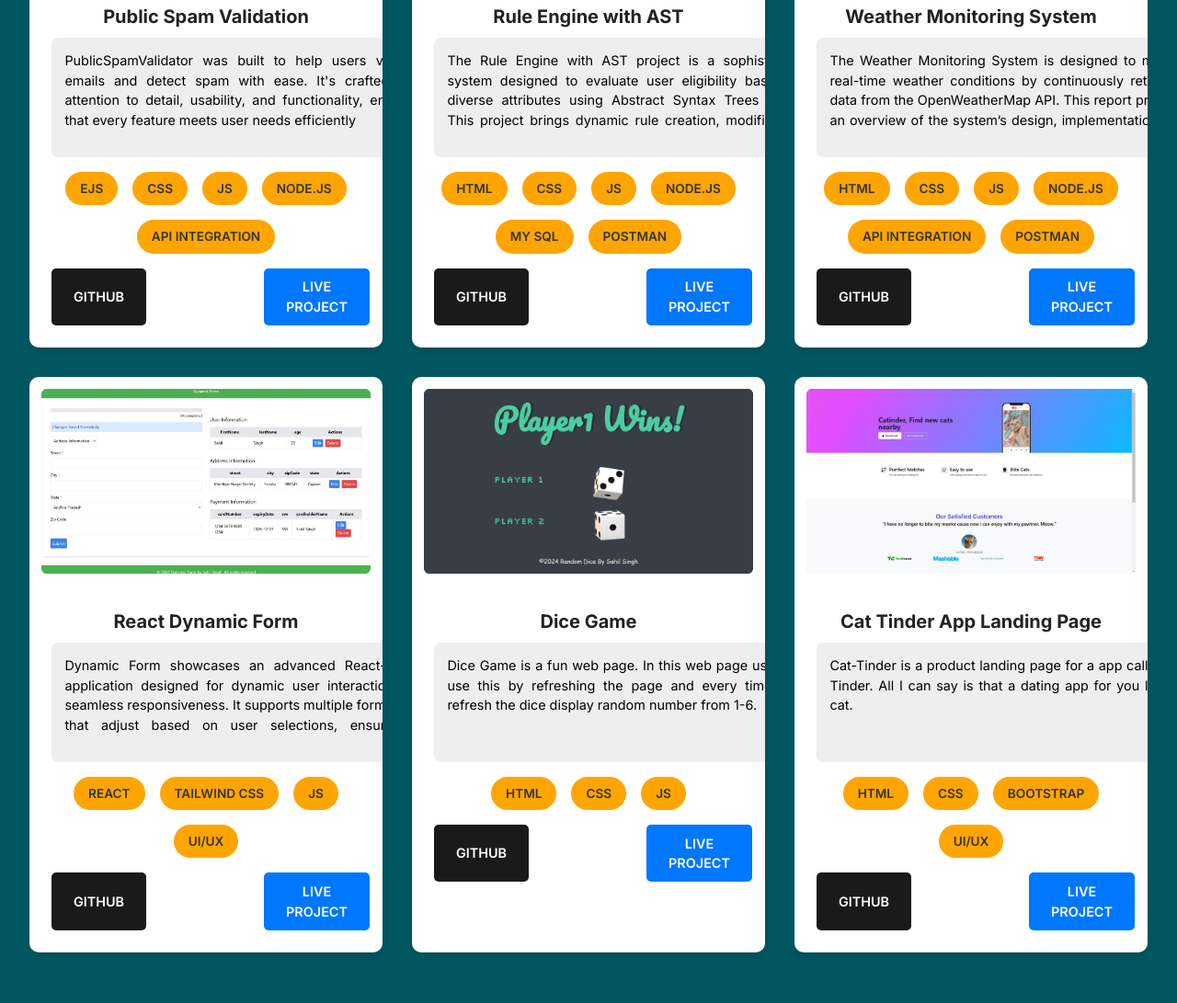
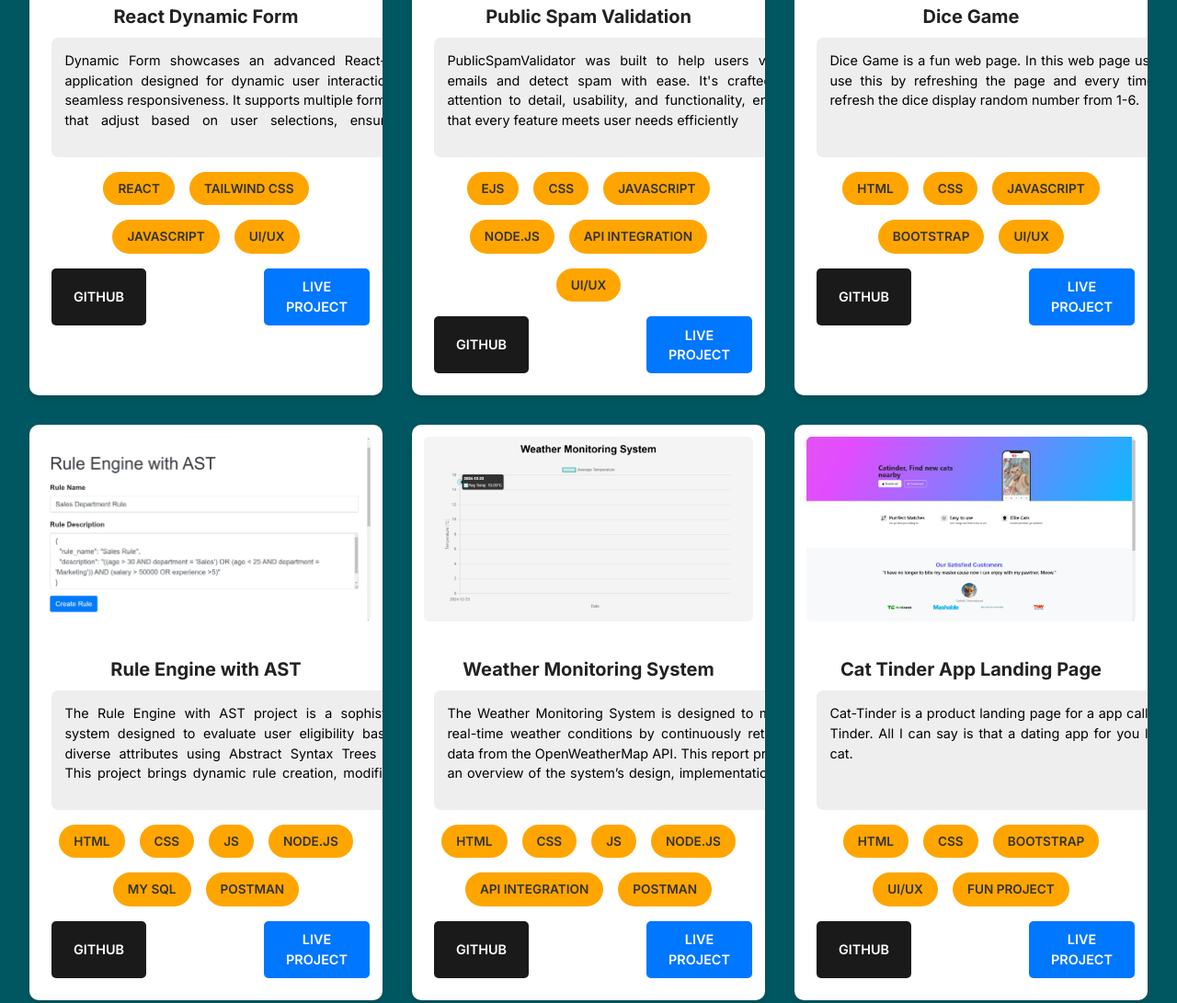
Before and after one commit to ss160803/Sahil-Portfolio-Website, a plain HTML site: page public/index.html in a window 1280 px wide. Shown: the part 2846-3937 px from the top of the page at 92% size. Drawn offline with nearby package versions, Linux system fonts and the light colour scheme.

Commit message:
feat:update some links and add live project redirect responses

```diff
--- a/public/index.html
+++ b/public/index.html
@@ -51,7 +51,7 @@
             <!-- <a target="_blank" href="https://icons8.com/icon/13930/linkedin">LinkedIn</a> icon by <a target="_blank" href="https://icons8.com">Icons8</a> -->
             <li><a href="https://github.com/ss160803"><img src="svg/github-mark-white.svg" alt="github-icon"></a>
             </li>
-            <li><a href="https://www.instagram.com/singhsahil_16083/"><img src="svg/icons8-instagram.svg"
+            <li><a href="https://www.instagram.com/sahil.s002/profilecard/?igsh=MXBtZGg3OXhnNzgxbA%3D%3D"><img src="svg/icons8-instagram.svg"
                   alt="instagram-icon"></a></li>
             <!-- <a target="_blank" href="https://icons8.com/icon/Xy10Jcu1L2Su/instagram">Instagram</a> icon by <a target="_blank" href="https://icons8.com">Icons8</a> -->
             <li><a href="mailto:sahilsingh00160803@gmail.com"><img src="svg/icons8-mail-48.png" alt="mail-icon"></a>
@@ -172,7 +172,7 @@
     <hr>
 
 
-    <section class="projects">
+    <section class="projects" id="projects">
       <div class="project-container">
         <div class="project-header">
           <span id="project-heading">Projects</span>
@@ -182,7 +182,36 @@
 
           <div class="project-card" id="card-1">
             <div class="project-img-container" id="img-1">
-              <img src="Projects-Img/Public Spam Validation.jpg" alt="Project-1" class="project-image">
+              <img src="Projects-Img/Dynamic Form.jpg" alt="Project-1" class="project-image">
+            </div>
+            <div class="project-content">
+              <span id="project-title">React Dynamic Form</span>
+              <span id="project-description-container">
+                <p id="project-desc">
+                  Dynamic Form showcases an advanced React-based application designed for dynamic user interaction and
+                  seamless responsiveness. It supports multiple form types that adjust based on user selections,
+                  ensuring a customizable experience. Key features include robust form validation with custom logic,
+                  real-time progress indicators, and imm
+                </p>
+              </span>
+              <div class="project-stack-container">
+                <ul class="stack-container">
+                  <li>React</li>
+                  <li>Tailwind Css</li>
+                  <li>JavaScript</li>
+                  <li>UI/UX</li>
+                </ul>
+              </div>
+              <div class="stack-button-container">
+                <button class="stack-btn" id="sbtn-1" onclick="window.location.href='https://github.com/ss160803/dynamic-form.git';">GitHub</button>
+                <button class="stack-btn" id="sbtn-2" onclick="window.location.href='https://dynamic-form-sandy.vercel.app';">Live Project</button>
+              </div>
+            </div>
+          </div>
+
+          <div class="project-card" id="card-2">
+            <div class="project-img-container" id="img-2">
+              <img src="Projects-Img/Public Spam Validation.jpg" alt="Project-2" class="project-image">
             </div>
             <div class="project-content">
               <span id="project-title">Public Spam Validation</span>
@@ -195,21 +224,50 @@
                 <ul class="stack-container">
                   <li>EJS</li>
                   <li>CSS</li>
-                  <li>JS</li>
+                  <li>JavaScript</li>
                   <li>Node.js</li>
                   <li>API Integration</li>
+                  <li>UI/UX</li>
                 </ul>
               </div>
               <div class="stack-button-container">
                 <button class="stack-btn" id="sbtn-1" onclick="window.location.href='https://github.com/ss160803/Public-Spam-Validator.git';">GitHub</button>
-                <button class="stack-btn" id="sbtn-2" onclick="window.location.href='';">Live Project</button>
+                <button class="stack-btn" id="sbtn-2" onclick="window.location.href='live-project.html';">Live Project</button>
               </div>
             </div>
           </div>
 
-          <div class="project-card" id="card-2">
-            <div class="project-img-container" id="img-2">
-              <img src="Projects-Img/Rule-engine.jpg" alt="Project-2" class="project-image">
+          <div class="project-card" id="card-3">
+            <div class="project-img-container" id="img-3">
+              <img src="Projects-Img/Dice-Game.jpg" alt="Project-3" class="project-image">
+            </div>
+            <div class="project-content">
+              <span id="project-title">Dice Game</span>
+              <span id="project-description-container">
+                <p id="project-desc">
+                  Dice Game is a fun web page. In this web page user can use this by refreshing the page and every time
+                  they refresh the dice display random number from 1-6.
+                </p>
+              </span>
+              <div class="project-stack-container">
+                <ul class="stack-container">
+                  <li>HTML</li>
+                  <li>CSS</li>
+                  <li>JavaScript</li>
+                  <li>Bootstrap</li>
+                  <li>UI/UX</li>
+                </ul>
+              </div>
+              <div class="stack-button-container">
+                <button class="stack-btn" id="sbtn-1" onclick="window.location.href='https://github.com/ss160803/Dice-Game.git';">GitHub</button>
+                <button class="stack-btn" id="sbtn-2" onclick="window.location.href='https://dice-game-ochre-one.vercel.app/';">Live Project</button>
+              </div>
+            </div>
+          </div>
+
+          <div class="project-card" id="card-4">
+            <div class="project-img-container" id="img-4">
+              <img src="Projects-Img/Rule-engine.jpg" alt="Project-4" class="project-image">
             </div>
             <div class="project-content">
               <span id="project-title">Rule Engine with AST</span>
@@ -231,14 +289,16 @@
               </div>
               <div class="stack-button-container">
                 <button class="stack-btn" id="sbtn-1" onclick="window.location.href='https://github.com/ss160803/rule-engine.git';">GitHub</button>
-                <button class="stack-btn" id="sbtn-2" onclick="window.location.href='';">Live Project</button>
+                <button class="stack-btn" id="sbtn-2" onclick="window.location.href='live-project.html';">Live Project</button>
               </div>
             </div>
           </div>
 
-          <div class="project-card" id="card-3">
-            <div class="project-img-container" id="img-3">
-              <img src="Projects-Img/Weather Monitoring System.jpg" alt="Project-3" class="project-image">
+
+
+          <div class="project-card" id="card-5">
+            <div class="project-img-container" id="img-5">
+              <img src="Projects-Img/Weather Monitoring System.jpg" alt="Project-5" class="project-image">
             </div>
             <div class="project-content">
               <span id="project-title">Weather Monitoring System</span>
@@ -261,65 +321,14 @@
               </div>
               <div class="stack-button-container">
                 <button class="stack-btn" id="sbtn-1" onclick="window.location.href='https://github.com/ss160803/weather-monitoring.git';">GitHub</button>
-                <button class="stack-btn" id="sbtn-2" onclick="window.location.href='';">Live Project</button>
+                <button class="stack-btn" id="sbtn-2" onclick="window.location.href='live-project.html';">Live Project</button>
               </div>
             </div>
           </div>
 
-          <div class="project-card" id="card-4">
-            <div class="project-img-container" id="img-4">
-              <img src="Projects-Img/Dynamic Form.jpg" alt="Project-4" class="project-image">
-            </div>
-            <div class="project-content">
-              <span id="project-title">React Dynamic Form</span>
-              <span id="project-description-container">
-                <p id="project-desc">
-                  Dynamic Form showcases an advanced React-based application designed for dynamic user interaction and
-                  seamless responsiveness. It supports multiple form types that adjust based on user selections,
-                  ensuring a customizable experience. Key features include robust form validation with custom logic,
-                  real-time progress indicators, and imm
-                </p>
-              </span>
-              <div class="project-stack-container">
-                <ul class="stack-container">
-                  <li>React</li>
-                  <li>Tailwind Css</li>
-                  <li>JS</li>
-                  <li>UI/UX</li>
-                </ul>
-              </div>
-              <div class="stack-button-container">
-                <button class="stack-btn" id="sbtn-1" onclick="window.location.href='https://github.com/ss160803/dynamic-form.git';">GitHub</button>
-                <button class="stack-btn" id="sbtn-2" onclick="window.location.href='https://dynamic-form-sandy.vercel.app';">Live Project</button>
-              </div>
-            </div>
-          </div>
 
-          <div class="project-card" id="card-5">
-            <div class="project-img-container" id="img-5">
-              <img src="Projects-Img/Dice-Game.jpg" alt="Project-5" class="project-image">
-            </div>
-            <div class="project-content">
-              <span id="project-title">Dice Game</span>
-              <span id="project-description-container">
-                <p id="project-desc">
-                  Dice Game is a fun web page. In this web page user can use this by refreshing the page and every time
-                  they refresh the dice display random number from 1-6.
-                </p>
-              </span>
-              <div class="project-stack-container">
-                <ul class="stack-container">
-                  <li>HTML</li>
-                  <li>CSS</li>
-                  <li>JS</li>
-                </ul>
-              </div>
-              <div class="stack-button-container">
-                <button class="stack-btn" id="sbtn-1" onclick="window.location.href='https://github.com/ss160803/Dice-Game.git';">GitHub</button>
-                <button class="stack-btn" id="sbtn-2" onclick="window.location.href='https://dice-game-ochre-one.vercel.app/';">Live Project</button>
-              </div>
-            </div>
-          </div>
+
+
 
           <div class="project-card" id="card-6">
             <div class="project-img-container" id="img-6">
@@ -339,6 +348,7 @@
                   <li>CSS</li>
                   <li>Bootstrap</li>
                   <li>UI/UX</li>
+                  <li>Fun Project</li>
                 </ul>
               </div>
               <div class="stack-button-container">
@@ -407,7 +417,7 @@
             src="Images/icons8-linkedin-50.png" alt="LinkedIn"></a>
         <a href="https://github.com/ss160803" target="_blank"><img src="Images/icons8-github-60.png"
             alt="GitHub"></a>
-        <a href="https://www.instagram.com/singhsahil_16083/" target="_blank"><img
+        <a href="https://www.instagram.com/sahil.s002/profilecard/?igsh=MXBtZGg3OXhnNzgxbA%3D%3D" target="_blank"><img
             src="Images/icons8-instagram-50.png" alt="Instagram"></a>
       </div>
     </section>
--- a/public/live-project.css
+++ b/public/live-project.css
@@ -22,7 +22,7 @@ header{
     justify-content: center;
     align-items: center;
     padding: 1.5em;
-    margin: 1.5em;
+    margin: 2em;
 }
 
 #heading{
```
Also changed, not shown: public/live-project.html (+3 -4 lines).
